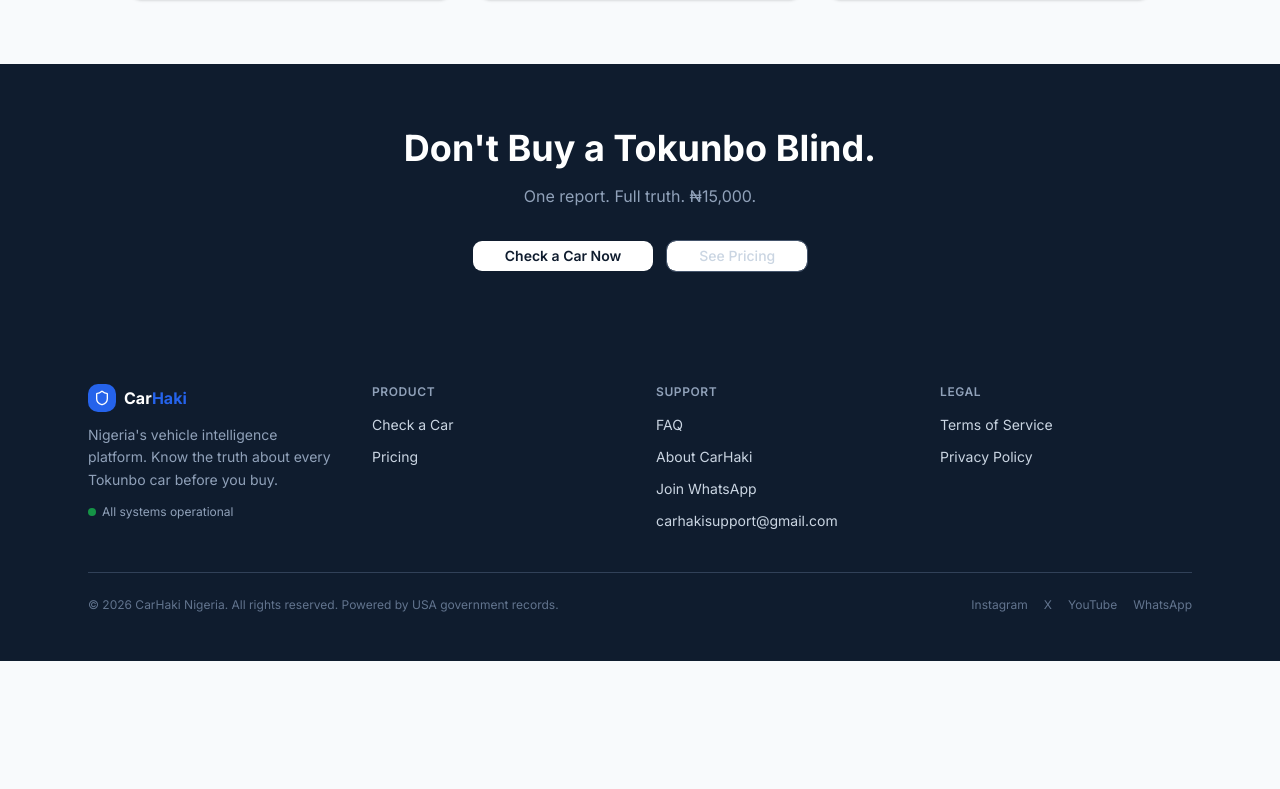
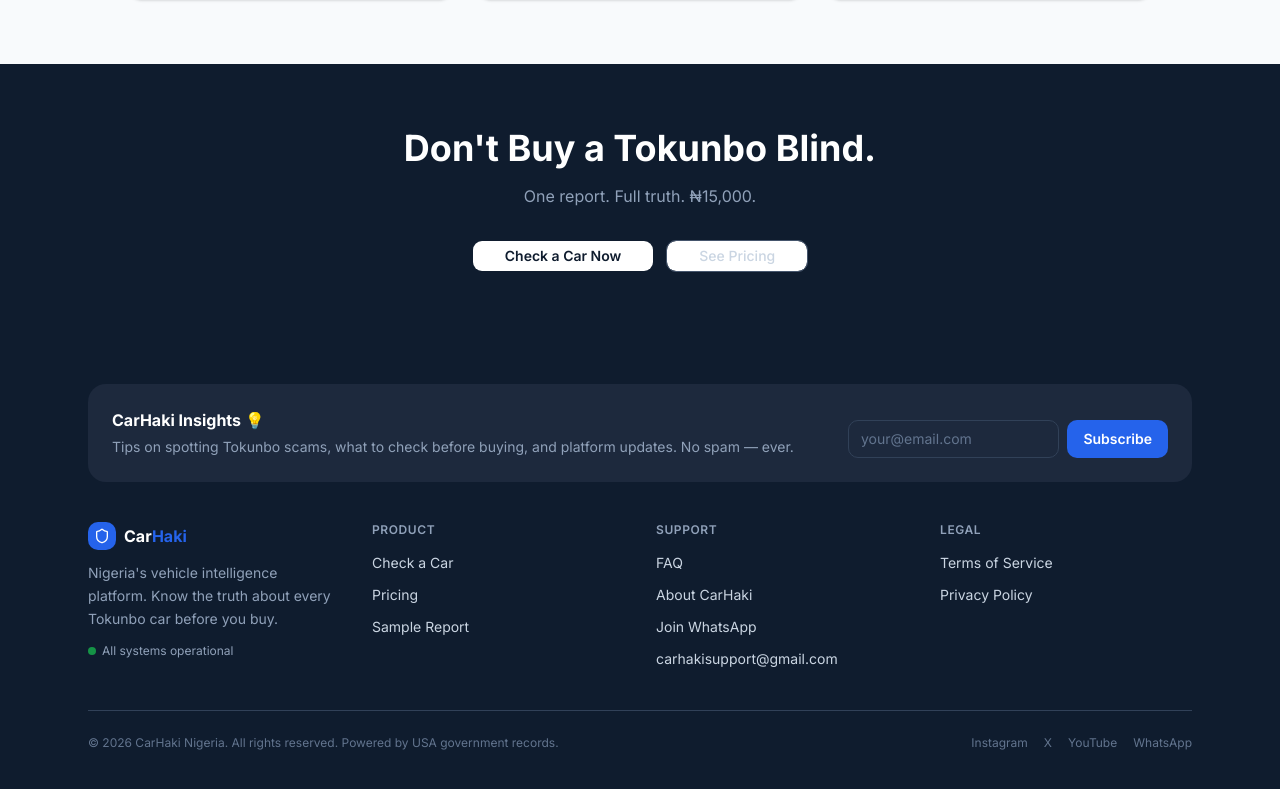
Before and after one commit to carhakidev/carhaki-web, a Next.js app: page / in a window 1280 px wide. Shown: the part 3331-4120 px from the top of the page. Before the commit the page ends 3992 px from the top, so only its background shows below. Built offline with nearby package versions, Linux system fonts and the light colour scheme.

Commit message:
feat: Subscribe to Insights in footer with welcome email + admin notification

```diff
--- /dev/null
+++ b/src/app/api/subscribe/route.ts
@@ -0,0 +1,52 @@
+import { NextRequest, NextResponse } from 'next/server';
+import { Resend } from 'resend';
+
+const resend = new Resend(process.env.RESEND_API_KEY);
+
+export async function POST(req: NextRequest) {
+  try {
+    const { email } = await req.json();
+    if (!email || !/^[^\s@]+@[^\s@]+\.[^\s@]+$/.test(email)) {
+      return NextResponse.json({ error: 'Valid email required' }, { status: 400 });
+    }
+
+    // Add to Resend audience (creates contact for email marketing)
+    // Also send a welcome email
+    await resend.emails.send({
+      from: process.env.RESEND_FROM_EMAIL || 'CarHaki <reports@carhaki.com>',
+      to: email,
+      subject: 'You\'re on the CarHaki Insights list 🚗',
+      html: `
+        <div style="font-family:system-ui,sans-serif;max-width:520px;margin:0 auto;padding:32px 24px;background:#fff;">
+          <div style="margin-bottom:24px;">
+            <span style="font-size:20px;font-weight:700;color:#0f172a;">Car</span><span style="font-size:20px;font-weight:700;color:#2563eb;">Haki</span>
+          </div>
+          <h1 style="font-size:22px;font-weight:700;color:#0f172a;margin:0 0 12px;">You're in! 🎉</h1>
+          <p style="font-size:15px;color:#475569;line-height:1.7;margin:0 0 20px;">
+            You'll now receive CarHaki Insights — tips on spotting Tokunbo car scams, what to check before buying, and updates from the platform.
+          </p>
+          <p style="font-size:15px;color:#475569;line-height:1.7;margin:0 0 28px;">
+            In the meantime, check a VIN before your next purchase — it could save you millions.
+          </p>
+          <a href="https://carhaki.com" style="display:inline-block;background:#2563eb;color:#fff;font-weight:600;font-size:14px;padding:12px 24px;border-radius:10px;text-decoration:none;">
+            Check a Car Now
+          </a>
+          <p style="font-size:12px;color:#94a3b8;margin-top:32px;">CarHaki Nigeria · carhaki.com</p>
+        </div>
+      `,
+    });
+
+    // Notify admin
+    await resend.emails.send({
+      from: process.env.RESEND_FROM_EMAIL || 'CarHaki <reports@carhaki.com>',
+      to: process.env.ADMIN_EMAIL || 'carhakidev@gmail.com',
+      subject: `New Insights subscriber: ${email}`,
+      html: `<p>New subscriber: <strong>${email}</strong></p>`,
+    });
+
+    return NextResponse.json({ success: true });
+  } catch (error) {
+    console.error('Subscribe error:', error);
+    return NextResponse.json({ error: 'Failed to subscribe' }, { status: 500 });
+  }
+}
--- a/src/components/layout/Footer.tsx
+++ b/src/components/layout/Footer.tsx
@@ -1,10 +1,14 @@
+'use client';
+
 import Link from 'next/link';
 import { Shield } from 'lucide-react';
+import { useState } from 'react';
 
 const footerLinks = {
   Product: [
     { label: 'Check a Car', href: '/search' },
     { label: 'Pricing', href: '/pricing' },
+    { label: 'Sample Report', href: '/sample-report' },
   ],
   Support: [
     { label: 'FAQ', href: '/faq' },
@@ -25,10 +29,75 @@ const socials = [
   { label: 'WhatsApp', href: 'https://chat.whatsapp.com/CL4YVA9Ny0gG6vWfFIAQZP?mode=gi_t' },
 ];
 
+function SubscribeForm() {
+  const [email, setEmail] = useState('');
+  const [status, setStatus] = useState<'idle' | 'loading' | 'success' | 'error'>('idle');
+
+  const handleSubmit = async (e: React.FormEvent) => {
+    e.preventDefault();
+    if (!email) return;
+    setStatus('loading');
+    try {
+      const res = await fetch('/api/subscribe', {
+        method: 'POST',
+        headers: { 'Content-Type': 'application/json' },
+        body: JSON.stringify({ email }),
+      });
+      if (res.ok) setStatus('success');
+      else setStatus('error');
+    } catch {
+      setStatus('error');
+    }
+  };
+
+  if (status === 'success') {
+    return (
+      <p className="text-sm text-ch-blue font-medium">
+        ✅ You&apos;re subscribed! Watch your inbox.
+      </p>
+    );
+  }
+
+  return (
+    <form onSubmit={handleSubmit} className="flex gap-2 mt-3">
+      <input
+        type="email"
+        value={email}
+        onChange={(e) => setEmail(e.target.value)}
+        placeholder="your@email.com"
+        required
+        className="flex-1 bg-slate-800 border border-slate-700 rounded-lg px-3 py-2 text-sm text-white placeholder-slate-500 focus:outline-none focus:border-ch-blue min-w-0"
+      />
+      <button
+        type="submit"
+        disabled={status === 'loading'}
+        className="bg-ch-blue hover:bg-blue-700 text-white text-sm font-semibold px-4 py-2 rounded-lg transition-colors whitespace-nowrap disabled:opacity-60"
+      >
+        {status === 'loading' ? '...' : 'Subscribe'}
+      </button>
+    </form>
+  );
+}
+
 export default function Footer() {
   return (
     <footer className="bg-ch-navy text-white">
       <div className="max-w-6xl mx-auto px-4 sm:px-6 py-12">
+
+        {/* Subscribe to Insights banner */}
+        <div className="bg-slate-800 rounded-2xl px-6 py-6 mb-10 flex flex-col md:flex-row md:items-center gap-4">
+          <div className="flex-1">
+            <h3 className="text-base font-bold text-white mb-1">CarHaki Insights 💡</h3>
+            <p className="text-sm text-slate-400 leading-relaxed">
+              Tips on spotting Tokunbo scams, what to check before buying, and platform updates. No spam — ever.
+            </p>
+          </div>
+          <div className="md:w-80 shrink-0">
+            <SubscribeForm />
+            {/* error state */}
+          </div>
+        </div>
+
         <div className="grid grid-cols-2 md:grid-cols-4 gap-8">
           {/* Brand */}
           <div className="col-span-2 md:col-span-1">
```
